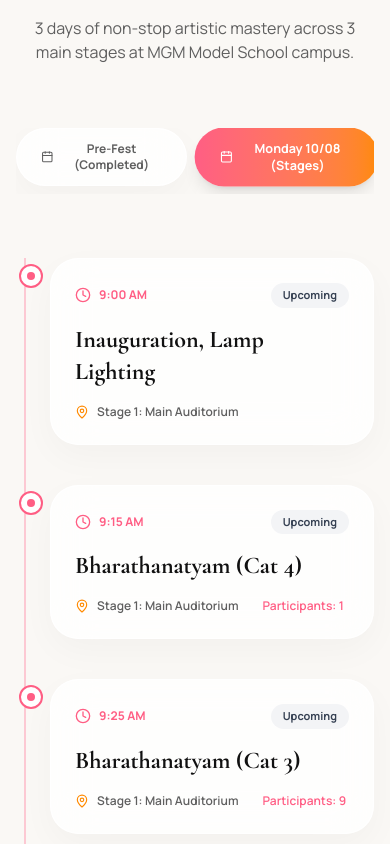
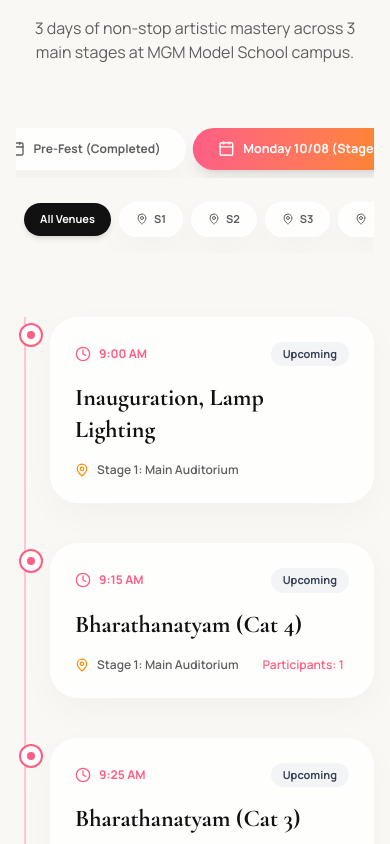
Before and after one commit to kavexa432/KALATHMAKAM, a React (Vite) app: page / in a window 390 px wide. Shown: the part 6740-7584 px from the top of the page. Built offline with nearby package versions, Linux system fonts and the light colour scheme; no server answers; the database is empty.

Commit message:
chore: remove committee and sponsors pages, add venue filter to schedule

```diff
--- a/src/App.tsx
+++ b/src/App.tsx
@@ -9,8 +9,6 @@ import { ResultsSection } from './frontend/website/components/ResultsSection';
 import { ScheduleTimeline } from './components/ScheduleTimeline';
 import { About } from './components/About';
 import { GalleryMasonry } from './components/GalleryMasonry';
-import { CommitteeGrid } from './components/CommitteeGrid';
-import { SponsorsMarquee } from './components/SponsorsMarquee';
 import { ContactSection } from './components/ContactSection';
 import { Footer } from './components/Footer';
 import { Dashboard } from './frontend/dashboard/Dashboard';
@@ -75,12 +73,6 @@ export function AppContent() {
         {/* 8. Categorized Gallery Masonry */}
         <GalleryMasonry />
 
-        {/* 9. Committee Grid */}
-        <CommitteeGrid />
-
-        {/* 10. Sponsors Marquee */}
-        <SponsorsMarquee />
-
         {/* 11. Contact & Map Section */}
         <ContactSection />
 
--- a/src/components/ScheduleTimeline.tsx
+++ b/src/components/ScheduleTimeline.tsx
@@ -5,8 +5,17 @@ import { motion } from 'framer-motion';
 
 export const ScheduleTimeline: React.FC = () => {
   const [activeDay, setActiveDay] = useState<string>(DAYS_LIST[1] || DAYS_LIST[0]);
+  const [activeStage, setActiveStage] = useState<string>('All Venues');
 
-  const filteredSchedule = SCHEDULE_DATA.filter((item) => item.day === activeDay);
+  const filteredScheduleByDay = SCHEDULE_DATA.filter((item) => item.day === activeDay);
+
+  // Extract unique stages for the selected day
+  const uniqueStages = Array.from(new Set(filteredScheduleByDay.map(item => item.stage)));
+
+  // Filter by both day and stage
+  const filteredSchedule = filteredScheduleByDay.filter(
+    (item) => activeStage === 'All Venues' || item.stage === activeStage
+  );
 
   return (
     <section id="schedule" className="py-24 relative overflow-hidden bg-[#FAF8F5]">
@@ -26,14 +35,17 @@ export const ScheduleTimeline: React.FC = () => {
         </div>
 
         {/* Day Selector Tabs */}
-        <div className="flex items-center justify-center gap-3 mb-16 overflow-x-auto pb-2">
+        <div className="flex items-center justify-center gap-3 mb-6 overflow-x-auto pb-2">
           {DAYS_LIST.map((day) => {
             const isActive = activeDay === day;
             return (
               <button
                 key={day}
-                onClick={() => setActiveDay(day)}
-                className={`flex items-center gap-2 px-6 py-3 rounded-full text-xs sm:text-sm font-sans-manrope font-extrabold transition-all duration-300 cursor-pointer ${
+                onClick={() => {
+                  setActiveDay(day);
+                  setActiveStage('All Venues'); // Reset stage when day changes
+                }}
+                className={`flex items-center gap-2 px-6 py-3 rounded-full text-xs sm:text-sm font-sans-manrope font-extrabold transition-all duration-300 cursor-pointer whitespace-nowrap ${
                   isActive
                     ? 'bg-gradient-to-r from-[#FF5E84] to-[#FF8A00] text-white shadow-lg scale-105'
                     : 'glass-card text-[#5F5F5F] hover:text-[#111111]'
@@ -45,6 +57,39 @@ export const ScheduleTimeline: React.FC = () => {
             );
           })}
         </div>
+
+        {/* Venue Selector Tabs */}
+        {uniqueStages.length > 1 && (
+          <div className="flex items-center justify-start sm:justify-center gap-2 mb-16 overflow-x-auto pb-4 px-2 snap-x">
+            <button
+              onClick={() => setActiveStage('All Venues')}
+              className={`snap-center flex items-center gap-2 px-4 py-2 rounded-full text-[11px] sm:text-xs font-sans-manrope font-bold transition-all duration-300 cursor-pointer whitespace-nowrap ${
+                activeStage === 'All Venues'
+                  ? 'bg-[#111111] text-white shadow-md'
+                  : 'glass-card text-[#5F5F5F] hover:text-[#111111]'
+              }`}
+            >
+              All Venues
+            </button>
+            {uniqueStages.map((stage) => {
+              const isActive = activeStage === stage;
+              return (
+                <button
+                  key={stage}
+                  onClick={() => setActiveStage(stage)}
+                  className={`snap-center flex items-center gap-1.5 px-4 py-2 rounded-full text-[11px] sm:text-xs font-sans-manrope font-bold transition-all duration-300 cursor-pointer whitespace-nowrap ${
+                    isActive
+                      ? 'bg-[#111111] text-white shadow-md'
+                      : 'glass-card text-[#5F5F5F] hover:text-[#111111]'
+                  }`}
+                >
+                  <MapPin className="w-3 h-3" />
+                  <span>{stage.replace('Stage ', 'S').split(':')[0]}</span>
+                </button>
+              );
+            })}
+          </div>
+        )}
 
         {/* Vertical Timeline Container */}
         <div className="relative pl-6 sm:pl-10 border-l-2 border-[#FF5E84]/30 space-y-10 ml-2 sm:ml-8">
--- a/src/frontend/website/components/Navbar.tsx
+++ b/src/frontend/website/components/Navbar.tsx
@@ -25,8 +25,6 @@ export const Navbar: React.FC<NavbarProps> = ({ onOpenLogin }) => {
     { name: 'Results', href: '#results', id: 'results' },
     { name: 'Leaderboard', href: '#leaderboard', id: 'leaderboard' },
     { name: 'Gallery', href: '#gallery', id: 'gallery' },
-    { name: 'Committee', href: '#committee', id: 'committee' },
-    { name: 'Sponsors', href: '#sponsors', id: 'sponsors' },
     { name: 'Contact', href: '#contact', id: 'contact' },
   ];
 
```
Also changed, not shown: 1 other file (tests, documents, lock files or other folders).
